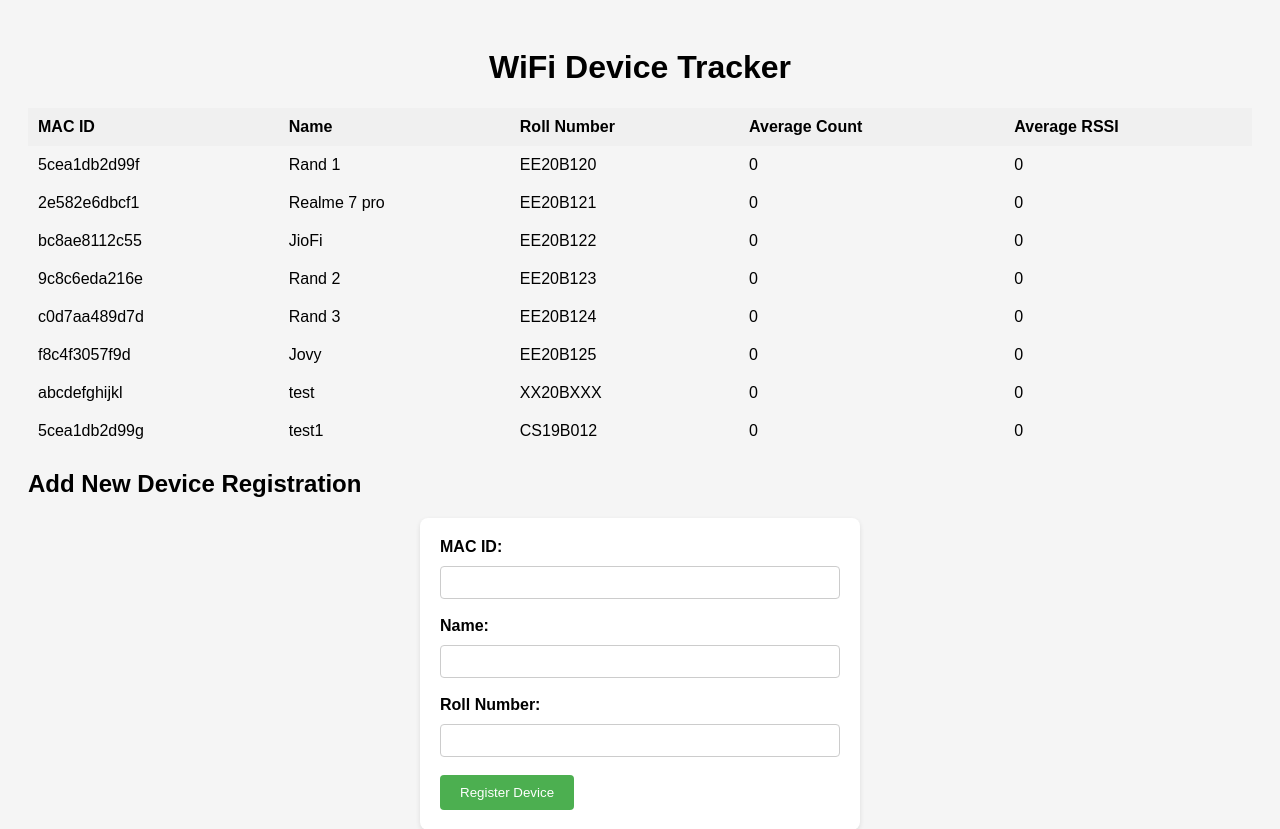
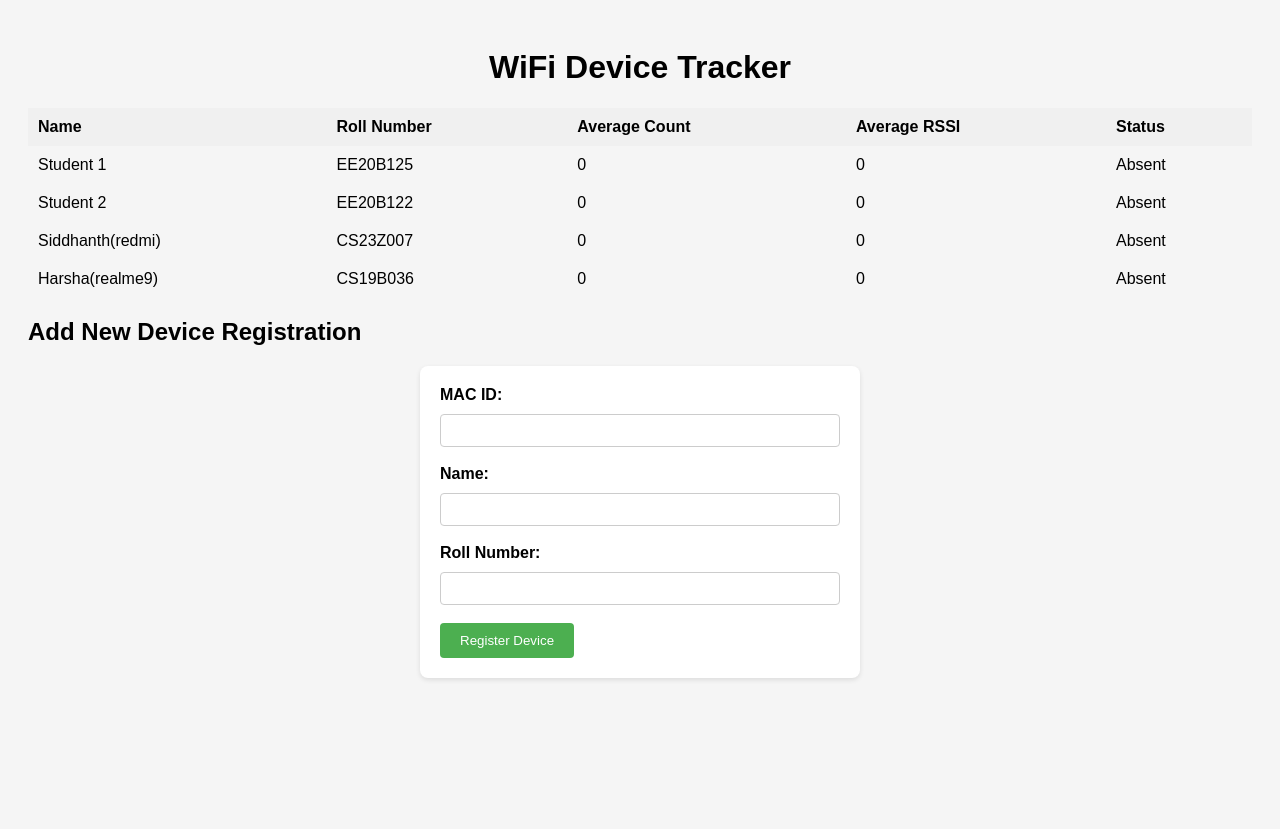
Before and after one commit to srichandrasrii/CS6650_WiFi_beacon_based_attendance_system, a Flask app: page / in a window 1280 px wide. Shown: the top 829 px of the page. After the commit the page ends 680 px from the top, so only its background shows below. Run offline with Flask 3, Linux system fonts and the light colour scheme.

Commit message:
added comments and esp32 code

```diff
--- a/CS6650/website/app.py
+++ b/CS6650/website/app.py
@@ -1,4 +1,4 @@
-from flask import Flask, render_template, jsonify, request
+from flask import Flask, render_template, jsonify, request, redirect
 import csv
 
 app = Flask(__name__)
@@ -6,6 +6,7 @@ app = Flask(__name__)
 devices = {}
 
 def load_devices():
+    # Load registered devices from a CSV file
     with open('registered_devices.csv', 'r') as f:
         reader = csv.reader(f)
         next(reader)  # skip header row
@@ -18,16 +19,20 @@ def load_devices():
                 'average_rssi': 0
             }
 
-def update_device(mac_id, count, rssi):
+def update_device(mac_id, count, rssi, status):
+    # Update the device information in the devices dictionary
     devices[mac_id]['average_count'] = count
     devices[mac_id]['average_rssi'] = rssi
+    devices[mac_id]['status'] = status
 
 @app.route('/')
 def index():
+    # Render the index.html template with devices data
     return render_template('index1.html', devices=devices)
 
 @app.route('/register', methods=['POST'])
 def register():
+    # Handle device registration
     mac_id = request.form['mac_id']
     name = request.form['name']
     roll_number = request.form['roll_number']
@@ -39,6 +44,7 @@ def register():
             if row[0] == mac_id:
                 return 'Registration already exists'
 
+    # writing the new registration into the csv file to save it permanently
     with open('registered_devices.csv', 'a') as f:
         writer = csv.writer(f)
         writer.writerow([mac_id, name, roll_number])
@@ -47,32 +53,37 @@ def register():
         'name': name,
         'roll_number': roll_number,
         'average_count': 0,
-        'average_rssi': 0
+        'average_rssi': 0,
+        'status': "Absent"
     }
 
-    return render_template('index1.html', devices=devices)
+    return redirect('/')
 
 @app.route('/update', methods=['POST'])
 def update():
+    # Handle device status update
     mac_id = request.form['mac_id']
     count = int(request.form['count'])
     rssi = int(request.form['rssi'])
 
-    update_device(mac_id, count, rssi)
+    update_device(mac_id, count, rssi, "Absent")
 
     return 'Success'
 
 @app.route('/update_data', methods=['POST'])
 def update_data():
+    # Handle device data update via JSON
     data = request.json
     mac_id = data['mac_id']
     count = int(data['average_count'])
     rssi = int(data['average_rssi'])
+    status = data['status']
 
-    update_device(mac_id, count, rssi)
+    update_device(mac_id, count, rssi, status)
 
     return jsonify(success=True)
 
 if __name__ == '__main__':
     load_devices()
-    app.run(debug=True)
+    app.run(host='192.168.151.148', port=5000, debug=True)  # Run the Flask app on the RPi network IP address
+    # This allows accessing the website from other devices on the same network as the RPi
--- a/CS6650/website/registered_devices.csv
+++ b/CS6650/website/registered_devices.csv
@@ -1,9 +1,5 @@
 Mac Ids,Name,Roll Number
-5cea1db2d99f,Rand 1,EE20B120
-2e582e6dbcf1,Realme 7 pro,EE20B121
-bc8ae8112c55,JioFi,EE20B122
-9c8c6eda216e,Rand 2,EE20B123
-c0d7aa489d7d,Rand 3,EE20B124
-f8c4f3057f9d,Jovy,EE20B125
-abcdefghijkl,test,XX20BXXX
-5cea1db2d99g,test1,CS19B012
+f8c4f3057f9d,Student 1,EE20B125
+bc8ae8112c55,Student 2,EE20B122
+329bacd378b4,Siddhanth(redmi),CS23Z007
+ea1b97b57dd7,Harsha(realme9),CS19B036
--- a/CS6650/website/templates/index1.html
+++ b/CS6650/website/templates/index1.html
@@ -3,6 +3,7 @@
 <head>
     <title>WiFi Device Tracker</title>
     <style>
+        /* CSS styles for the page layout and elements */
         body {
             font-family: Arial, sans-serif;
             background-color: #f5f5f5;
@@ -56,28 +57,31 @@
     <h1>WiFi Device Tracker</h1>
     <table>
         <thead>
+            <!-- Table header row -->
             <tr>
-                <th>MAC ID</th>
                 <th>Name</th>
                 <th>Roll Number</th>
                 <th>Average Count</th>
                 <th>Average RSSI</th>
+                <th>Status</th>
             </tr>
         </thead>
         <tbody>
             {% for mac_id, data in devices.items() %}
+            <!-- Loop through devices and populate table rows -->
             <tr>
-                <td>{{ mac_id }}</td>
                 <td>{{ data['name'] }}</td>
                 <td>{{ data['roll_number'] }}</td>
                 <td>{{ data['average_count'] }}</td>
                 <td>{{ data['average_rssi'] }}</td>
+                <td>{{ data['status'] or 'Absent'}}</td>
             </tr>
             {% endfor %}
         </tbody>
     </table>
     <h2>Add New Device Registration</h2>
     <form method="post" action="/register">
+        <!-- Form for device registration -->
         <label for="mac_id">MAC ID:</label>
         <input type="text" id="mac_id" name="mac_id" required><br><br>
         <label for="name">Name:</label>
```
